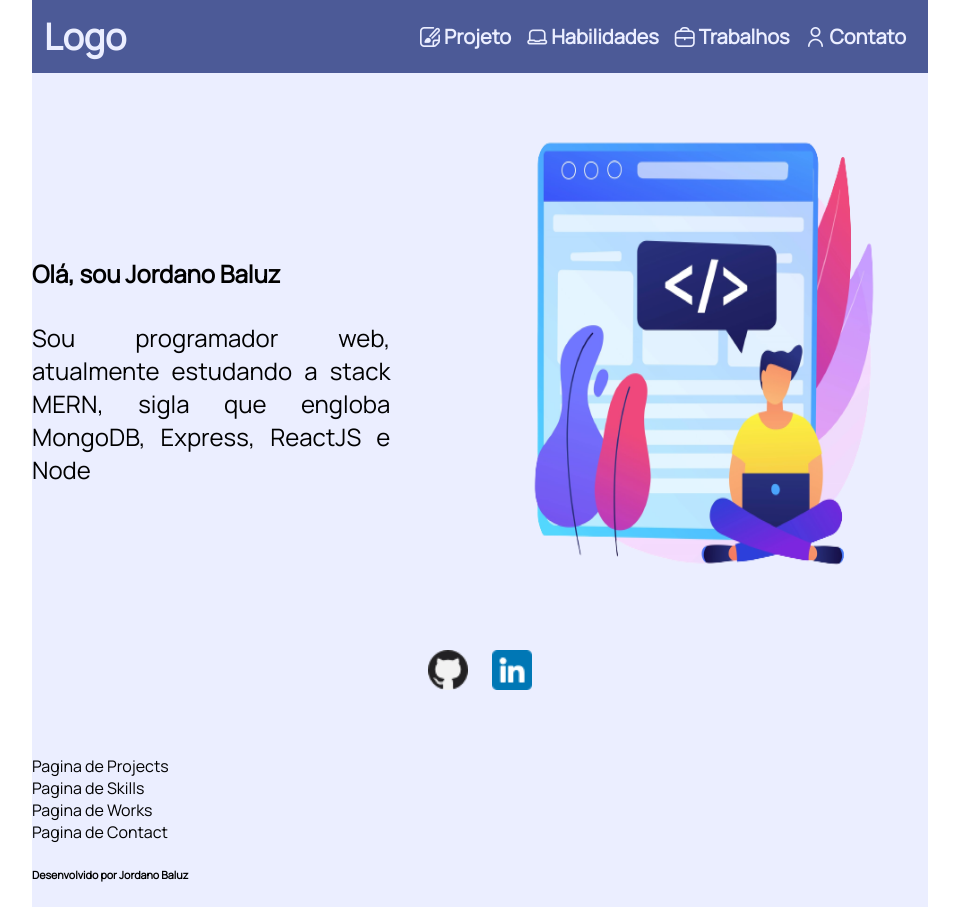
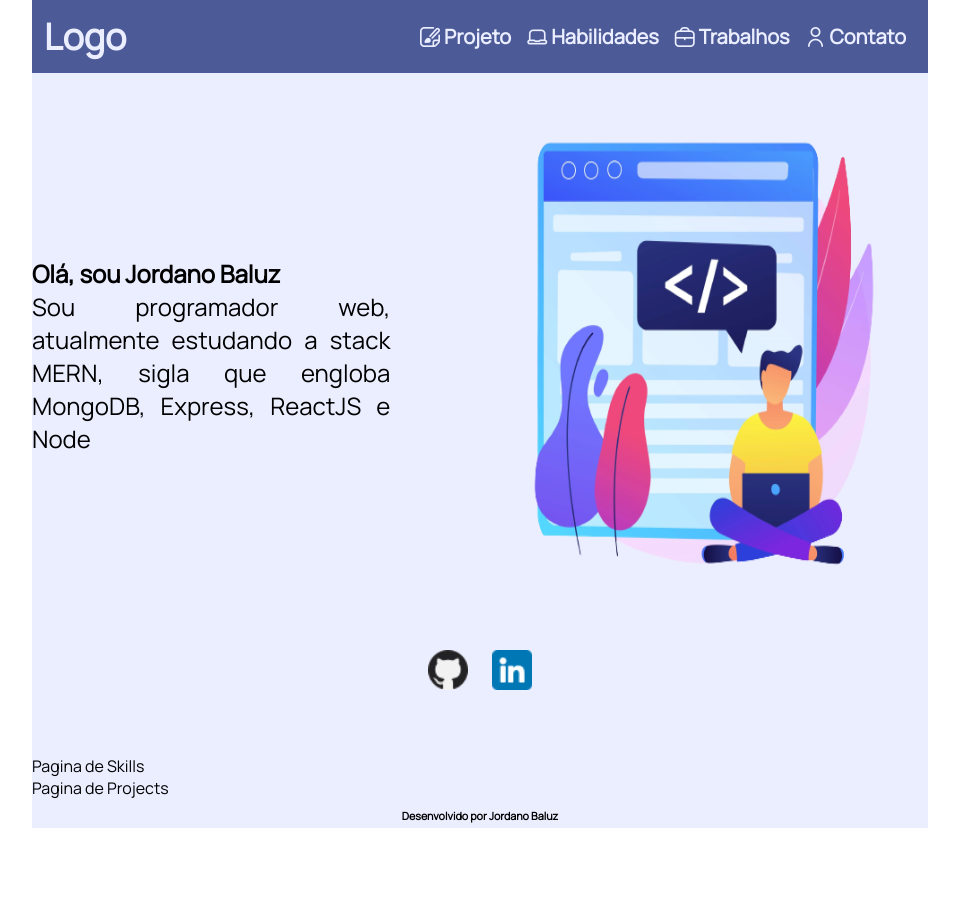
Before and after one commit to JordanoBaluz/portfolio1, a React (Create React App) app: page / in a window 1280 px wide. Shown: the whole page, without its empty margins (160-1119 px from the left). After the commit the page ends 828 px from the top, so only its background shows below. Built offline with nearby package versions, Linux system fonts and the light colour scheme.

Commit message:
refactored the body component, retired the component works and contact

```diff
--- a/src/body/index.js
+++ b/src/body/index.js
@@ -11,17 +11,11 @@ function Body() {
       <section id="about">
         <About />
       </section>
-      <section id="project">
-        <Projects />
-      </section>
       <section id="skills">
         <Skills />
       </section>
-      <section id="work">
-        <Works />
-      </section>
-      <section id="contact">
-        <Contact />
+      <section id="project">
+        <Projects />
       </section>
     </div>
   );
--- a/src/body/projects/index.js
+++ b/src/body/projects/index.js
@@ -1,7 +1,7 @@
 import React from "react";
 
 function Projects() {
-  return <div>Pagina de Projects</div>;
+  return <div className="projects-div">Pagina de Projects</div>;
 }
 
 export default Projects;
--- /dev/null
+++ b/src/footer/footer.css
@@ -0,0 +1,9 @@
+* {
+  margin: 0;
+}
+
+.footer-div > h6 {
+  margin-top: 10px;
+  margin-bottom: 5px;
+  text-align: center;
+}
--- a/src/footer/index.js
+++ b/src/footer/index.js
@@ -1,8 +1,9 @@
 import React from "react";
+import "./footer.css";
 
 function Footer() {
   return (
-    <div>
+    <div className="footer-div">
       <h6>Desenvolvido por Jordano Baluz</h6>
     </div>
   );
```
